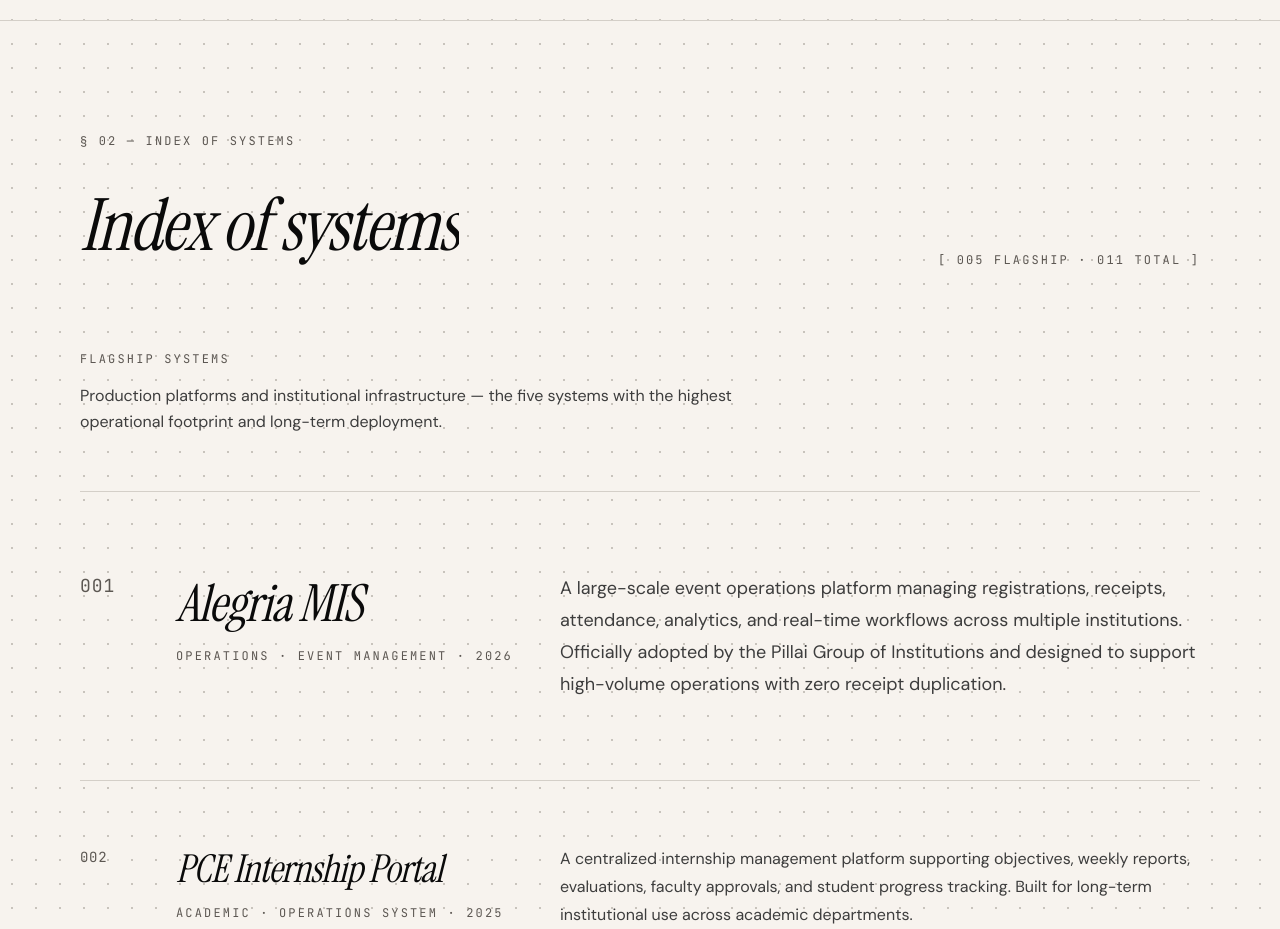
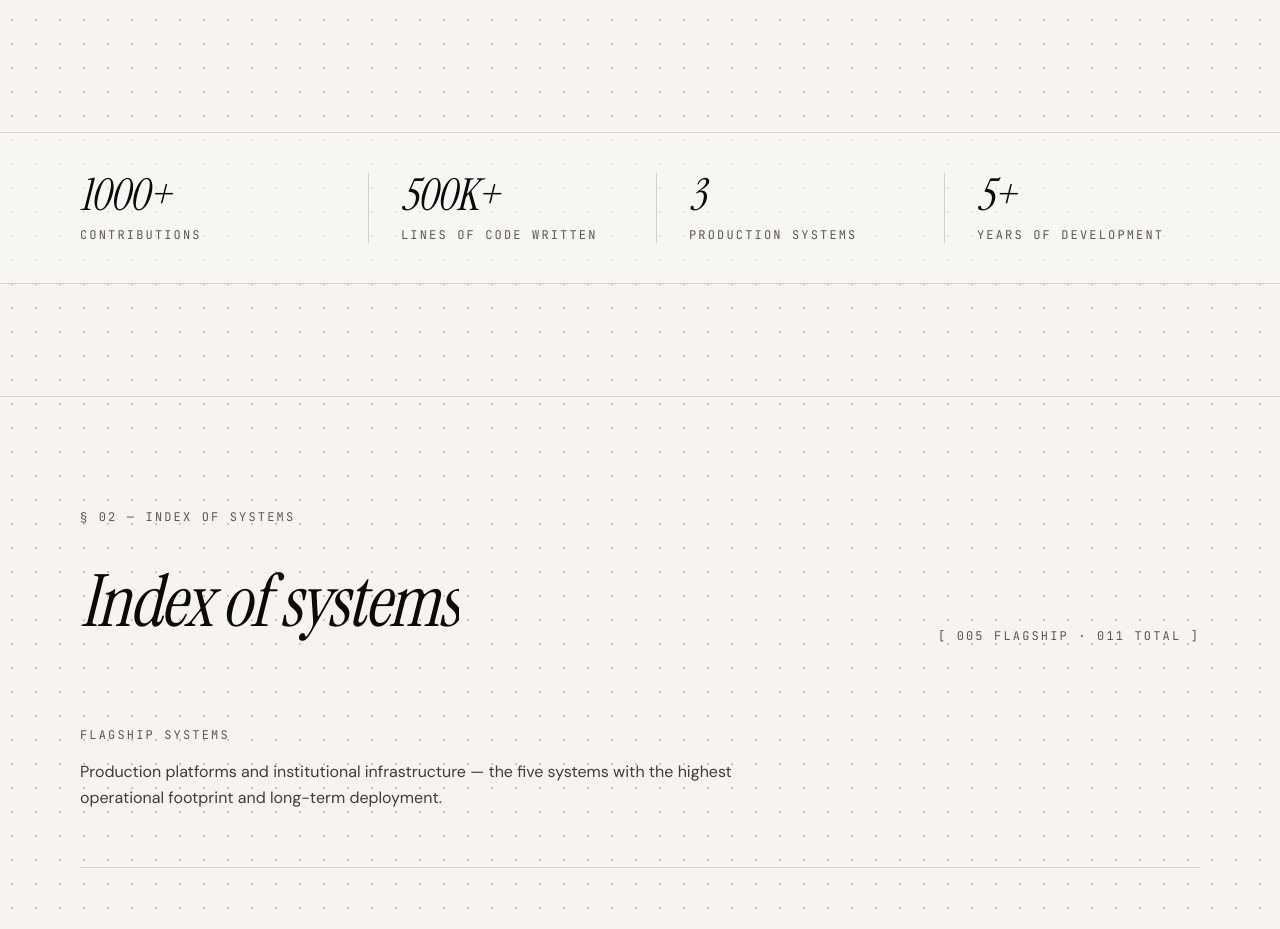
Before and after one commit to Arnavcloud0412/portfolio, a Next.js app: page / in a window 1280 px wide. Shown: the part 1720-2649 px from the top of the page. Built offline with nearby package versions, Linux system fonts and the light colour scheme.

Commit message:
feat: add PortfolioMetricsSection to HomePage and enhance SystemPulseSection with dynamic metrics column layout; update system highlights with new metrics data

```diff
--- a/src/app/page.tsx
+++ b/src/app/page.tsx
@@ -3,6 +3,7 @@
 import { ContactSection } from "@/components/sections/ContactSection";
 import { HeroSection } from "@/components/sections/HeroSection";
 import { OperatorLogSection } from "@/components/sections/OperatorLogSection";
+import { PortfolioMetricsSection } from "@/components/sections/PortfolioMetricsSection";
 import { SkillsSection } from "@/components/sections/SkillsSection";
 import { TimelineSection } from "@/components/sections/TimelineSection";
 import { WorkSection } from "@/components/sections/WorkSection";
@@ -12,6 +13,7 @@
     <>
       <HeroSection />
       <OperatorLogSection />
+      <PortfolioMetricsSection />
       <WorkSection />
       <ArchiveSection />
       <TimelineSection />
--- /dev/null
+++ b/src/components/sections/PortfolioMetricsSection.tsx
@@ -0,0 +1,10 @@
+import { MetricsStrip } from "@/components/ui/MetricsStrip";
+import { portfolioMetrics } from "@/data/portfolio-metrics";
+
+export function PortfolioMetricsSection() {
+  return (
+    <section aria-label="Portfolio metrics" className="my-16 md:my-24 lg:my-28">
+      <MetricsStrip metrics={portfolioMetrics} />
+    </section>
+  );
+}
--- a/src/components/systems/SystemPulseSection.tsx
+++ b/src/components/systems/SystemPulseSection.tsx
@@ -46,6 +46,13 @@
       ? "md:grid-cols-2 lg:grid-cols-3"
       : "md:grid-cols-2 lg:grid-cols-4";
 
+  const metricsCols =
+    highlight.metrics.length === 2
+      ? "sm:grid-cols-2"
+      : highlight.metrics.length >= 4
+        ? "sm:grid-cols-2 lg:grid-cols-4"
+        : "sm:grid-cols-3";
+
   return (
     <section>
       <div className="relative overflow-hidden bg-ink text-seashell">
@@ -73,7 +80,7 @@
             {highlight.headline}
           </motion.h3>
 
-          <div className="mt-12 grid gap-8 border-t border-seashell/15 pt-10 sm:grid-cols-3">
+          <div className={`mt-12 grid gap-8 border-t border-seashell/15 pt-10 ${metricsCols}`}>
             {highlight.metrics.map((metric, i) => (
               <motion.div
                 key={metric.label}
--- /dev/null
+++ b/src/components/ui/MetricsStrip.tsx
@@ -0,0 +1,43 @@
+import type { MetricItem } from "@/data/portfolio-metrics";
+
+type MetricsStripProps = {
+  metrics: MetricItem[];
+  className?: string;
+  invert?: boolean;
+};
+
+export function MetricsStrip({ metrics, className = "", invert = false }: MetricsStripProps) {
+  return (
+    <div
+      className={`border-y border-line ${
+        invert ? "bg-ink text-seashell" : "bg-offwhite/60 text-ink"
+      } ${className}`}
+    >
+      <div
+        className={`page-padding grid gap-8 py-8 sm:grid-cols-2 md:py-10 ${
+          metrics.length >= 4 ? "lg:grid-cols-4" : "lg:grid-cols-3"
+        }`}
+      >
+        {metrics.map((metric, index) => (
+          <div
+            key={metric.label}
+            className={`${
+              index > 0 ? "sm:border-l sm:pl-8" : ""
+            } ${invert ? "border-seashell/15" : "border-line"}`}
+          >
+            <p className="serif-display text-[clamp(1.75rem,4vw,2.75rem)] leading-none">
+              {metric.value}
+            </p>
+            <p
+              className={`label-caps mt-2.5 ${
+                invert ? "text-seashell/55" : "text-ink-faint"
+              }`}
+            >
+              {metric.label}
+            </p>
+          </div>
+        ))}
+      </div>
+    </div>
+  );
+}
--- /dev/null
+++ b/src/data/portfolio-metrics.ts
@@ -0,0 +1,11 @@
+export type MetricItem = {
+  value: string;
+  label: string;
+};
+
+export const portfolioMetrics: MetricItem[] = [
+  { value: "1000+", label: "Contributions" },
+  { value: "500K+", label: "Lines of code written" },
+  { value: "3", label: "Production systems" },
+  { value: "5+", label: "Years of development" },
+];
--- a/src/data/system-highlights.ts
+++ b/src/data/system-highlights.ts
@@ -8,9 +8,9 @@
   "001": {
     headline: "Built to run an entire festival — without losing a single receipt.",
     metrics: [
-      { value: "Multi-campus", label: "Institutional scale" },
-      { value: "0", label: "Duplicate receipts" },
-      { value: "Live", label: "Coordinator dashboards" },
+      { value: "10,000+", label: "Receipts generated" },
+      { value: "500+", label: "Active users" },
+      { value: "17Lakh+", label: "Collections managed" },
     ],
     modules: [
       { title: "Registration", detail: "Volunteer-led intake with college Google SSO." },
@@ -22,9 +22,8 @@
   "002": {
     headline: "One portal for the full internship lifecycle — not another spreadsheet.",
     metrics: [
-      { value: "End-to-end", label: "Student → faculty flow" },
-      { value: "Weekly", label: "Progress logging" },
-      { value: "Permanent", label: "Audit history" },
+      { value: "300+", label: "Students supported" },
+      { value: "4,000+", label: "Reports managed" },
     ],
     modules: [
       { title: "Objectives", detail: "Structured goal submission at term start." },
@@ -36,9 +35,8 @@
   "003": {
     headline: "Governance that outlasts every council tenure.",
     metrics: [
-      { value: "Full", label: "Meeting records" },
-      { value: "Tracked", label: "Attendance history" },
-      { value: "Archived", label: "Searchable reports" },
+      { value: "20+", label: "Reports managed annually" },
+      { value: "5+", label: "Years of archived data" },
     ],
     modules: [
       { title: "Council ops", detail: "Central hub for meetings and decisions." },
```
